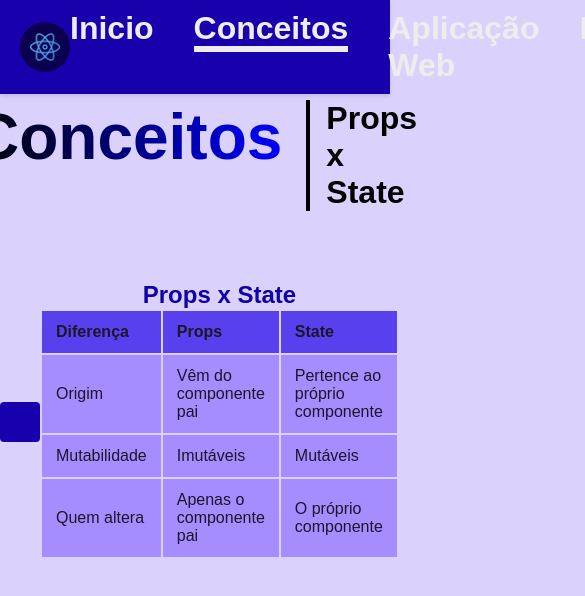
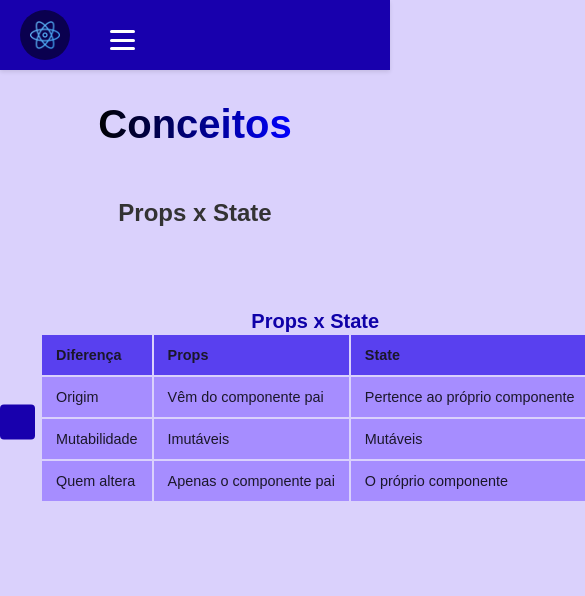
Before and after one commit to SouzaCleber98/trabalho-Prog-WEB, a React (Vite) app: page /concepts in a window 390 px wide. Shown: the top 596 px of the page, 585 px wide, since content can reach past the window. Built offline with nearby package versions, Linux system fonts and the light colour scheme; a web font is replaced by a local one.

Commit message:
feat: enhance Header and Sidebar components with responsive design and styling improvements

```diff
--- a/src/components/layout/Header/Header.css
+++ b/src/components/layout/Header/Header.css
@@ -20,4 +20,83 @@
 .nav-container {
   flex: 1;
   display: flex;
+  justify-content: flex-end;
 }
+
+.nav-container a {
+  text-decoration: none;
+  color: #fff;
+  font-weight: 500;
+  transition: color 0.3s ease;
+}
+
+.nav-container a:hover {
+  color: #ddd;
+}
+
+/* Botão hamburger */
+.hamburger {
+  display: none;
+  flex-direction: column;
+  justify-content: space-between;
+  width: 25px;
+  height: 20px;
+  background: none;
+  border: none;
+  cursor: pointer;
+}
+
+.hamburger span {
+  display: block;
+  height: 3px;
+  width: 100%;
+  background: #fff;
+  border-radius: 2px;
+  transition: all 0.3s ease;
+}
+
+/* Responsividade */
+@media (max-width: 768px) {
+  .header {
+    display: flex;
+    justify-content: flex-start;
+    align-items: center;
+    gap: 40px;
+  }
+
+  nav ul {
+    flex-direction: column;
+  }
+
+  .hamburger {
+    display: flex;
+  }
+
+  .nav-container {
+    display: none;
+    position: absolute;
+    top: 60px;
+    background: #fff;
+    flex-direction: column;
+    align-items: flex-start;
+    padding: 1rem;
+    border-radius: 6px;
+    max-height: 0;
+    transition: max-height 0.3s ease;
+  }
+
+  .nav-container.show {
+    display: flex;
+    max-height: 300px;
+  }
+
+  .nav-container a {
+    color: #333;
+    padding: 10px 0;
+    width: 100%;
+  }
+
+  .nav-container a:hover {
+    color: rgb(var(--primary-color));
+  }
+}
--- a/src/components/layout/Header/Header.jsx
+++ b/src/components/layout/Header/Header.jsx
@@ -1,3 +1,4 @@
+import { useState } from "react";
 import Logo from "./Logo";
 import NavLink from "./NavLink";
 import "./Header.css";
@@ -10,10 +11,20 @@ const navLinks = [
 ];
 
 function Header() {
+  const [isOpen, setIsOpen] = useState(false);
+
   return (
     <header className="header">
       <Logo />
-      <div className="nav-container">
+      <button
+        className={`hamburger ${isOpen ? "open" : ""}`}
+        onClick={() => setIsOpen(!isOpen)}
+      >
+        <span></span>
+        <span></span>
+        <span></span>
+      </button>
+      <div className={`nav-container ${isOpen ? "show" : ""}`}>
         <NavLink links={navLinks} />
       </div>
     </header>
--- a/src/components/layout/MainContent/InfoBlock.css
+++ b/src/components/layout/MainContent/InfoBlock.css
@@ -75,3 +75,56 @@ textarea {
 button {
   background-color: rgb(var(--primary-text-color));
 }
+
+/* Responsividade */
+@media (max-width: 1024px) {
+  form {
+    width: 100%;
+  }
+}
+
+@media (max-width: 768px) {
+  .info-title {
+    font-size: 1.25rem;
+    text-align: center;
+  }
+
+  .info-content {
+    flex-direction: column;
+    align-items: center;
+  }
+
+  .info-content p {
+    font-size: 1rem;
+    text-align: center;
+  }
+
+  form {
+    flex-direction: column;
+    width: 100%;
+    padding: 16px;
+  }
+
+  .form-area {
+    flex-direction: column;
+    width: 100%;
+  }
+
+  input,
+  select,
+  textarea {
+    font-size: 0.9rem;
+  }
+
+  button {
+    width: 100%;
+    margin-top: 10px;
+  }
+
+  .info-content table {
+    font-size: 0.9rem;
+    display: block;
+    overflow-x: auto;
+    white-space: nowrap;
+  }
+}
--- a/src/components/layout/MainContent/InfoSection.css
+++ b/src/components/layout/MainContent/InfoSection.css
@@ -15,3 +15,12 @@
 .info-section:has(form) {
   flex-direction: column;
 }
+
+/* Responsividade */
+@media (max-width: 768px) {
+  .info-section {
+    flex-direction: column;
+    align-items: center;
+    gap: 20px;
+  }
+}
--- a/src/components/layout/SectionHeader/SectionHeader.css
+++ b/src/components/layout/SectionHeader/SectionHeader.css
@@ -1,22 +1,26 @@
 .section-header {
   display: flex;
   justify-content: center;
-  gap: 1.5rem;
-  margin-bottom: 30px;
+  align-items: flex-start;
+  gap: 2rem;
+  margin-bottom: 40px;
   font-weight: bold;
+  flex-wrap: wrap;
 }
 
 .section-title {
   flex: 1;
   display: flex;
-  justify-content: space-around;
+  justify-content: center;
 }
 
 .title {
-  font-size: 4rem;
+  font-size: 3.5rem;
   background: linear-gradient(to right, black, blue);
   -webkit-background-clip: text;
   -webkit-text-fill-color: transparent;
+  text-align: center;
+  line-height: 1.2;
 }
 
 .section-subtitles {
@@ -24,9 +28,36 @@
   display: flex;
   flex-direction: column;
   border-left: 4px solid black;
-  padding-left: 1rem;
+  padding-left: 1.5rem;
+  gap: 0.8rem;
 }
 
 .section-subtitle {
-  font-size: 2rem;
+  font-size: 1.8rem;
+  color: #333;
+  line-height: 1.4;
 }
+
+/* Responsividade */
+@media (max-width: 768px) {
+  .section-header {
+    flex-direction: column;
+    align-items: center;
+    text-align: center;
+  }
+
+  .section-subtitles {
+    border-left: none;
+    padding-left: 0;
+    margin-top: 1rem;
+    align-items: center;
+  }
+
+  .section-subtitle {
+    font-size: 1.5rem;
+  }
+
+  .title {
+    font-size: 2.5rem;
+  }
+}
--- a/src/components/ui/SideBar/SideBar.css
+++ b/src/components/ui/SideBar/SideBar.css
@@ -19,7 +19,7 @@
   left: -250px;
   width: 250px;
   height: 100vh;
-  background-color: rgb(var(--primary-support-color));
+  background-color: rgb(var(--primary-table-color));
   padding: 20px;
   transition: left 0.3s ease;
   z-index: 1000;
@@ -57,3 +57,65 @@
   flex: 1;
   padding: 20px;
 }
+
+/* Responsividade */
+@media (max-width: 1024px) {
+  .sidebar {
+    width: 200px;
+    padding: 16px;
+  }
+
+  .sidebar a {
+    padding: 8px 0;
+    font-size: 0.95rem;
+  }
+}
+
+@media (max-width: 768px) {
+  .side-square {
+    width: 35px;
+    height: 35px;
+  }
+
+  .sidebar {
+    width: 180px;
+    padding: 14px;
+  }
+
+  .sidebar h2 {
+    font-size: 1.2rem;
+  }
+
+  .sidebar a {
+    font-size: 0.9rem;
+    padding: 6px 0;
+  }
+
+  .close-btn {
+    font-size: 20px;
+  }
+
+  .content {
+    padding: 12px;
+  }
+}
+
+@media (max-width: 480px) {
+  .sidebar.open {
+    left: 0;
+  }
+
+  .sidebar h2 {
+    font-size: 1rem;
+    text-align: center;
+  }
+
+  .sidebar a {
+    font-size: 0.85rem;
+    text-align: center;
+  }
+
+  .close-btn {
+    font-size: 18px;
+  }
+}
```
